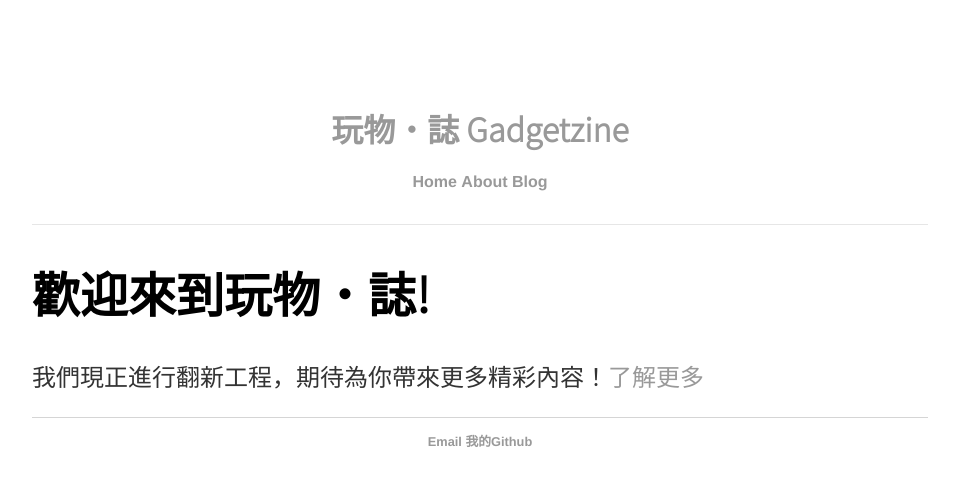
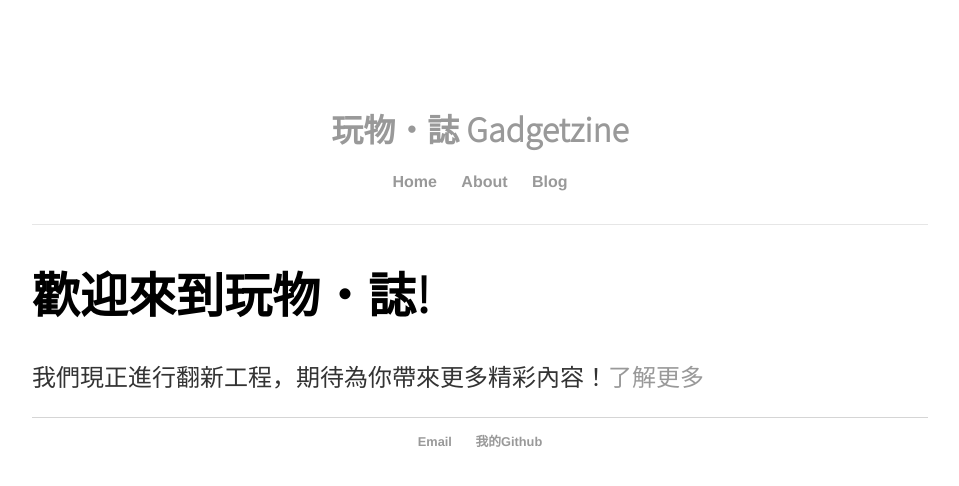
Before and after one commit to alexnkc/gadgetzine, a Jekyll site: the page built from index.html, in a window 1280 px wide. Shown: the top 486 px of the page, without its empty margins (160-1119 px from the left). Built offline with Jekyll 4.4.1, drawn with Linux system fonts in a browser that asks for light colours.

Commit message:
Update main.css

```diff
--- a/css/main.css
+++ b/css/main.css
@@ -26,7 +26,7 @@ nav ul, footer ul {
 }
 nav ul li, footer ul li {
     display: inline;
-    margin-right: 0px;
+    margin: 0 10px;
 }
 a {
     text-decoration: none;
```
